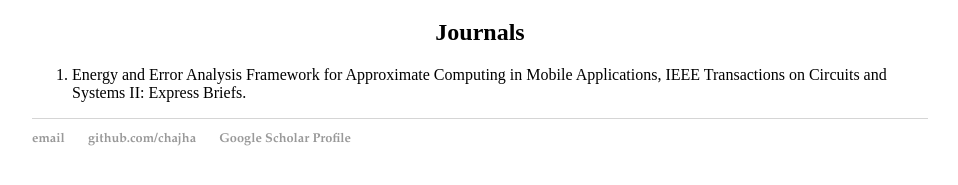
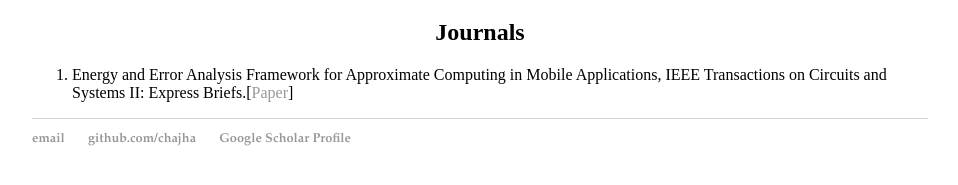
Before and after one commit to chajha/chajha.github.io, a Jekyll site: the page built from pages/publications.html, in a window 1280 px wide. Shown: the part 417-602 px from the top of the page, without its empty margins (160-1118 px from the left). Built offline with Jekyll 4.4.1, drawn with Linux system fonts in a browser that asks for light colours.

Commit message:
Update publications.html

```diff
--- a/pages/publications.html
+++ b/pages/publications.html
@@ -16,5 +16,5 @@ title: Publications
 <h2 align="center"> Journals </h2>
 
 <ol>
-  <li> Energy and Error Analysis Framework for Approximate Computing in Mobile Applications, IEEE Transactions on Circuits and Systems II: Express Briefs. </li>
+  <li> Energy and Error Analysis Framework for Approximate Computing in Mobile Applications, IEEE Transactions on Circuits and Systems II: Express Briefs.[<a href="https://ieeexplore.ieee.org/document/8685148">Paper</a>] </li>
 </ol>
```
